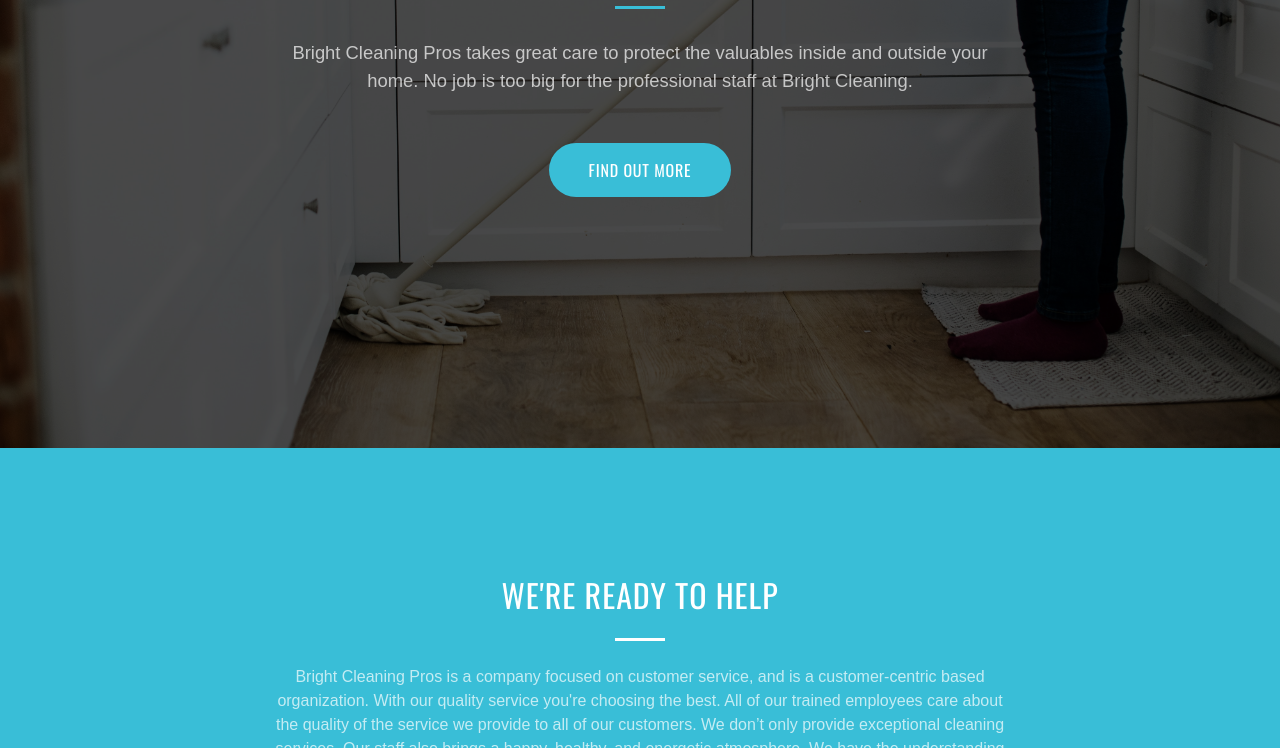
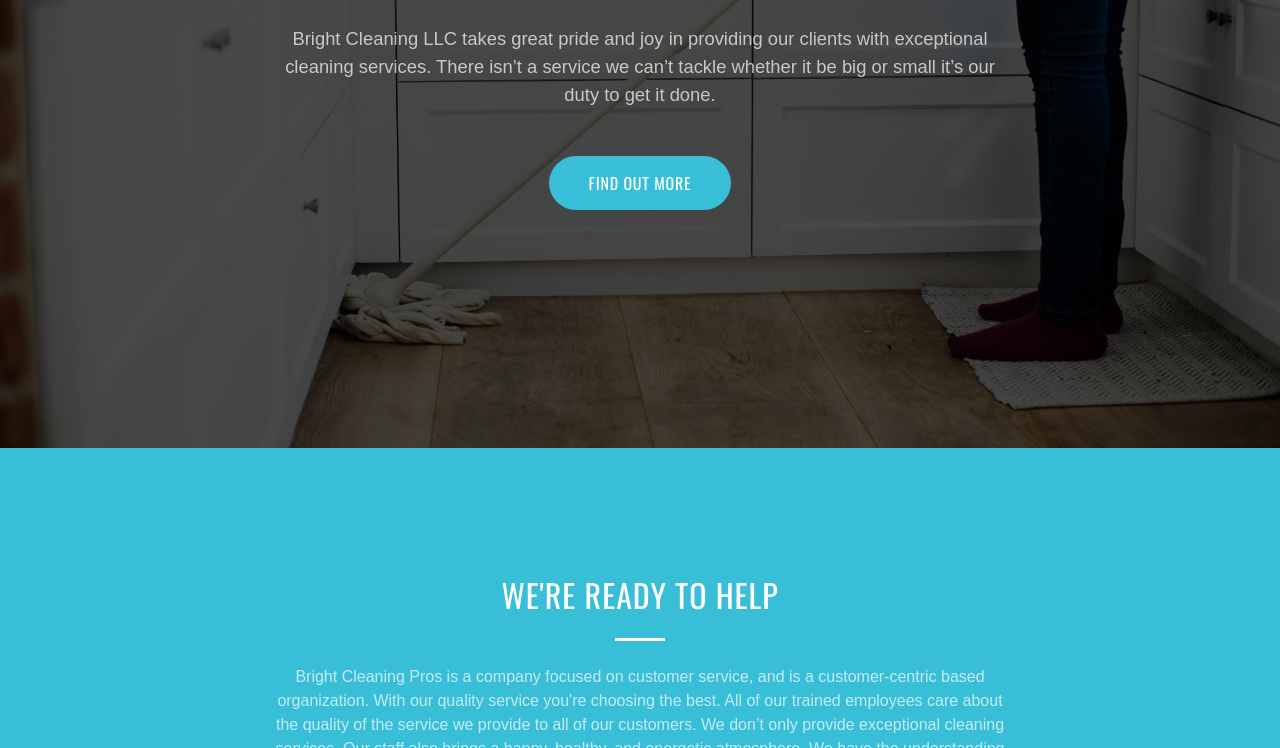
Before and after one commit to brightcleaning/.com, a website: page index.html in a window 1280 px wide. Shown: the part 352-1100 px from the top of the page. Drawn offline with nearby package versions, Linux system fonts and the light colour scheme; files that its build step writes are made by us from their sources.

Commit message:
updated intro text.

```diff
--- a/index.html
+++ b/index.html
@@ -91,7 +91,7 @@
             <hr>
           </div>
           <div class="col-lg-8 mx-auto">
-            <p class="text-faded  mb-5">Bright Cleaning Pros takes great care to protect the valuables inside and outside your home. No job is too big for the professional staff at Bright Cleaning.</p>
+            <p class="text-faded  mb-5">Bright Cleaning LLC takes great pride and joy in providing our clients with exceptional cleaning services. There isn’t a service we can’t tackle whether it be big or small it’s our duty to get it done.</p>
             <a class="btn btn-primary js-scroll-trigger" style='font-weight:400!important;' href="#about">Find Out More</a>
           </div>
         </div>
```
Also changed, not shown: index copy.html (line endings or trailing spaces).
